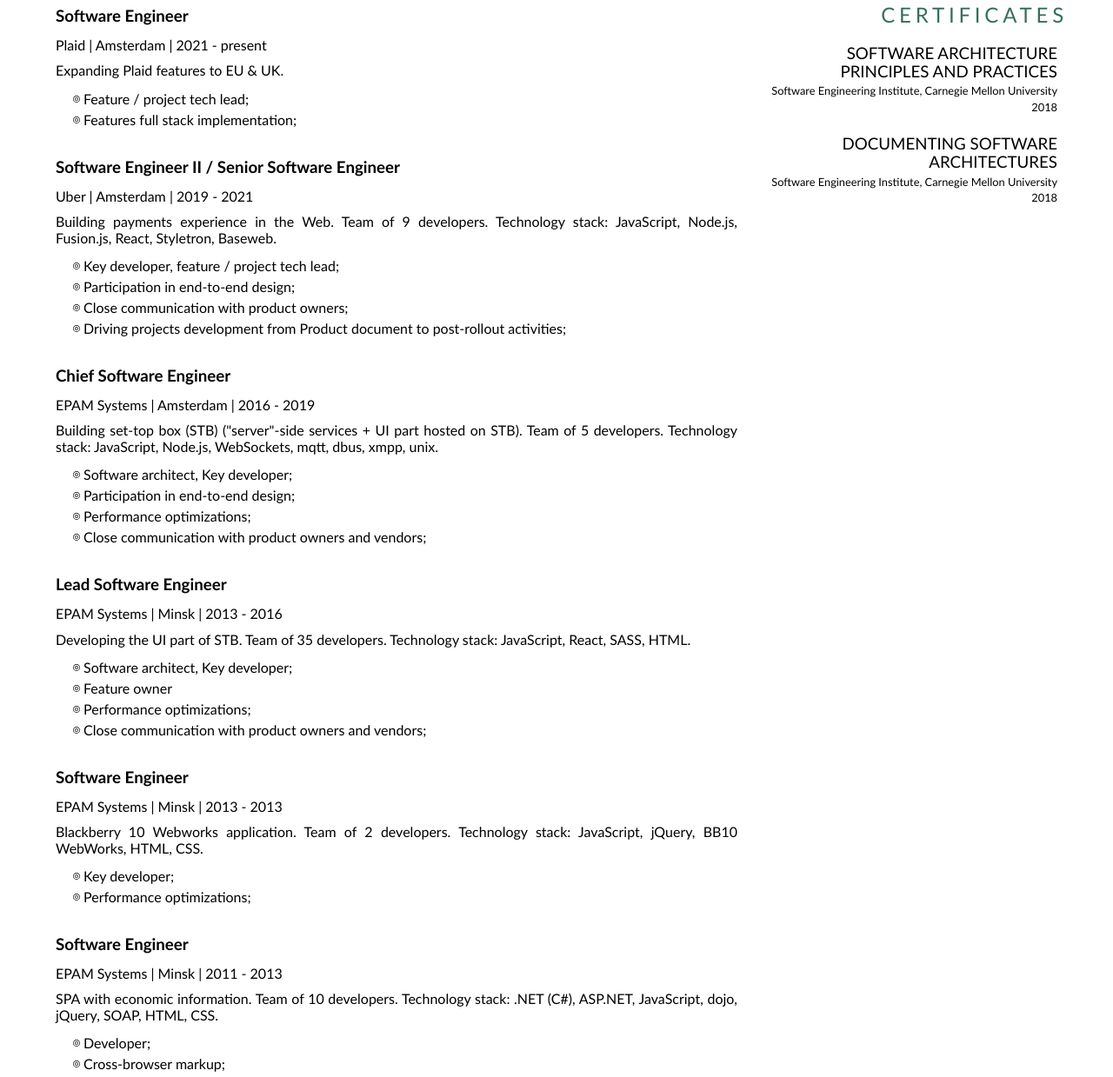
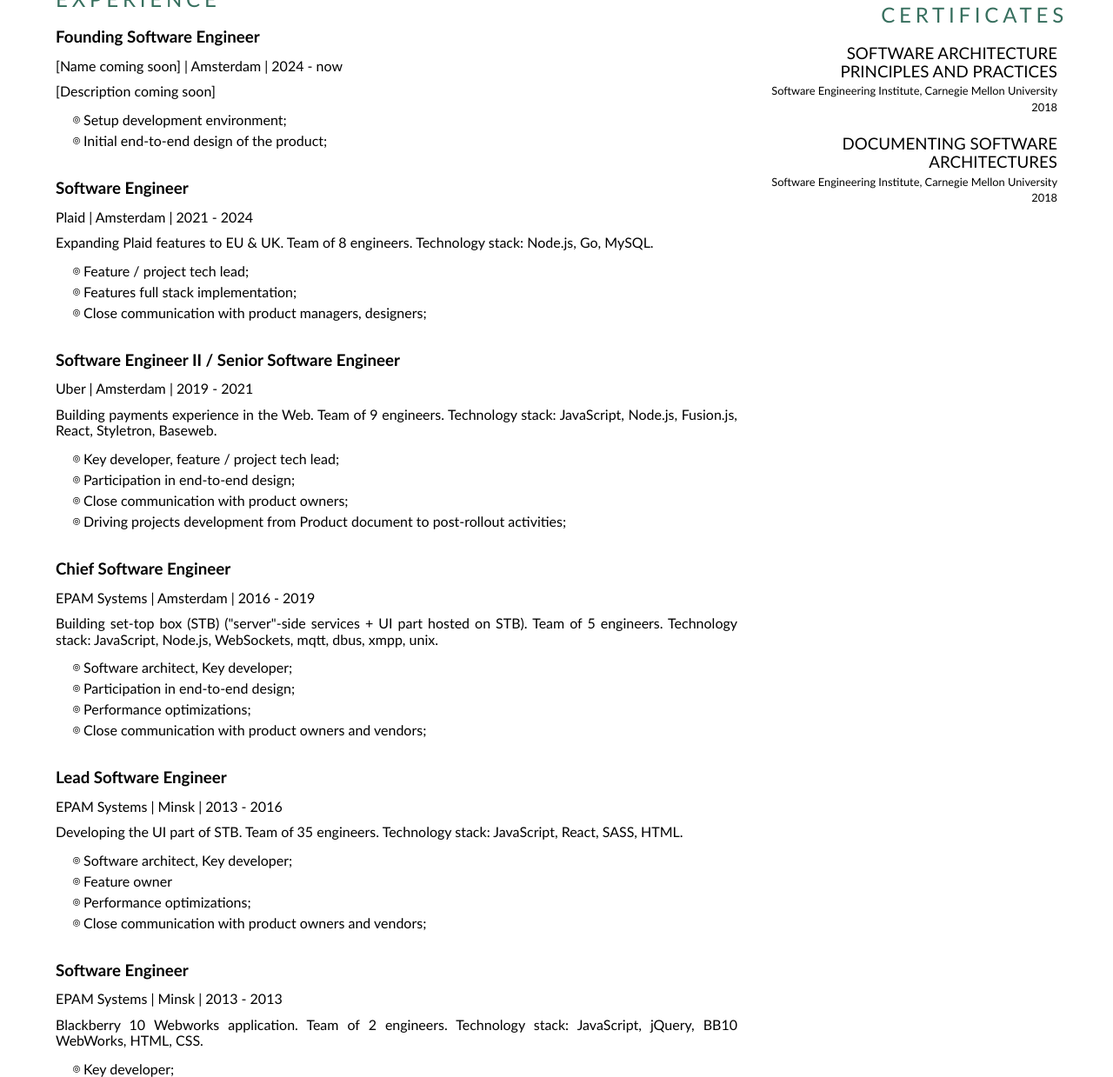
Before and after one commit to kirilknysh/kirilknysh.github.io, a plain HTML site: page cv/index.html in a window 1280 px wide. Shown: the part 461-1700 px from the top of the page at 87% size. Drawn offline with Linux system fonts and the light colour scheme.

Commit message:
Finish work at Plaid;

```diff
--- a/cv/index.html
+++ b/cv/index.html
@@ -32,7 +32,7 @@
                 <section class="about asset">
                     <h2 class="-title">Summary</h2>
                     <ul class="-list -level-0">
-                        <li>12+ years of experience in software engineering, 9+ years of professional front-end development;</li>
+                        <li>15+ years of experience in software engineering, 12+ years of professional front-end and back-end development;</li>
                         <li>Highly skilled in performance analysis, issues investigation and fixing, good understanding of browsers and Node JS internals;</li>
                         <li>Solid background in full software development cycle;</li>
                         <li>Open source contribution, lecturer in "The Rolling Scopes School", "The Rolling Scopes" speaker, hackathons participant / organizer;</li>
@@ -42,18 +42,28 @@
                 <section class="experience asset">
                     <h2 class="-title">Experience</h2>
                     <div class="asset">
+                        <h3>Founding Software Engineer</h3>
+                        <p>[Name coming soon] | Amsterdam | 2024 - now</p>
+                        <p class="description">[Description coming soon]</p>
+                        <ul class="-list -level-1 resp">
+                            <li>Setup development environment;</li>
+                            <li>Initial end-to-end design of the product;</li>
+                        </ul>
+                    </div>
+                    <div class="asset">
                         <h3>Software Engineer</h3>
-                        <p>Plaid | Amsterdam | 2021 - present</p>
-                        <p class="description">Expanding Plaid features to EU & UK.</p>
+                        <p>Plaid | Amsterdam | 2021 - 2024</p>
+                        <p class="description">Expanding Plaid features to EU & UK. Team of 8 engineers. Technology stack: Node.js, Go, MySQL.</p>
                         <ul class="-list -level-1 resp">
                             <li>Feature / project tech lead;</li>
                             <li>Features full stack implementation;</li>
+                            <li>Close communication with product managers, designers;</li>
                         </ul>
                     </div>
                     <div class="asset">
                         <h3>Software Engineer II / Senior Software Engineer</h3>
                         <p>Uber | Amsterdam | 2019 - 2021</p>
-                        <p class="description">Building payments experience in the Web. Team of 9 developers. Technology stack: JavaScript, Node.js, Fusion.js, React, Styletron, Baseweb.</p>
+                        <p class="description">Building payments experience in the Web. Team of 9 engineers. Technology stack: JavaScript, Node.js, Fusion.js, React, Styletron, Baseweb.</p>
                         <ul class="-list -level-1 resp">
                             <li>Key developer, feature / project tech lead;</li>
                             <li>Participation in end-to-end design;</li>
@@ -64,7 +74,7 @@
                     <div class="asset">
                         <h3>Chief Software Engineer</h3>
                         <p>EPAM Systems | Amsterdam | 2016 - 2019</p>
-                        <p class="description">Building set-top box (STB) ("server"-side services + UI part hosted on STB). Team of 5 developers. Technology stack: JavaScript, Node.js, WebSockets, mqtt, dbus, xmpp, unix.</p>
+                        <p class="description">Building set-top box (STB) ("server"-side services + UI part hosted on STB). Team of 5 engineers. Technology stack: JavaScript, Node.js, WebSockets, mqtt, dbus, xmpp, unix.</p>
                         <ul class="-list -level-1 resp">
                             <li>Software architect, Key developer;</li>
                             <li>Participation in end-to-end design;</li>
@@ -75,7 +85,7 @@
                     <div class="asset">
                         <h3>Lead Software Engineer</h3>
                         <p>EPAM Systems | Minsk | 2013 - 2016</p>
-                        <p class="description">Developing the UI part of STB. Team of 35 developers. Technology stack: JavaScript, React, SASS, HTML.</p>
+                        <p class="description">Developing the UI part of STB. Team of 35 engineers. Technology stack: JavaScript, React, SASS, HTML.</p>
                         <ul class="-list -level-1 resp">
                             <li>Software architect, Key developer;</li>
                             <li>Feature owner</li>
@@ -86,7 +96,7 @@
                     <div class="asset">
                         <h3>Software Engineer</h3>
                         <p>EPAM Systems | Minsk | 2013 - 2013</p>
-                        <p class="description">Blackberry 10 Webworks application. Team of 2 developers. Technology stack: JavaScript, jQuery, BB10 WebWorks, HTML, CSS.</p>
+                        <p class="description">Blackberry 10 Webworks application. Team of 2 engineers. Technology stack: JavaScript, jQuery, BB10 WebWorks, HTML, CSS.</p>
                         <ul class="-list -level-1 resp">
                             <li>Key developer;</li>
                             <li>Performance optimizations;</li>
@@ -95,7 +105,7 @@
                     <div class="asset">
                         <h3>Software Engineer</h3>
                         <p>EPAM Systems | Minsk | 2011 - 2013</p>
-                        <p class="description">SPA with economic information. Team of 10 developers. Technology stack: .NET (C#), ASP.NET, JavaScript, dojo, jQuery, SOAP, HTML, CSS.</p>
+                        <p class="description">SPA with economic information. Team of 10 engineers. Technology stack: .NET (C#), ASP.NET, JavaScript, dojo, jQuery, SOAP, HTML, CSS.</p>
                         <ul class="-list -level-1 resp">
                             <li>Developer;</li>
                             <li>Cross-browser markup;</li>
```
Also changed, not shown: index.html (+4 -4 lines).
